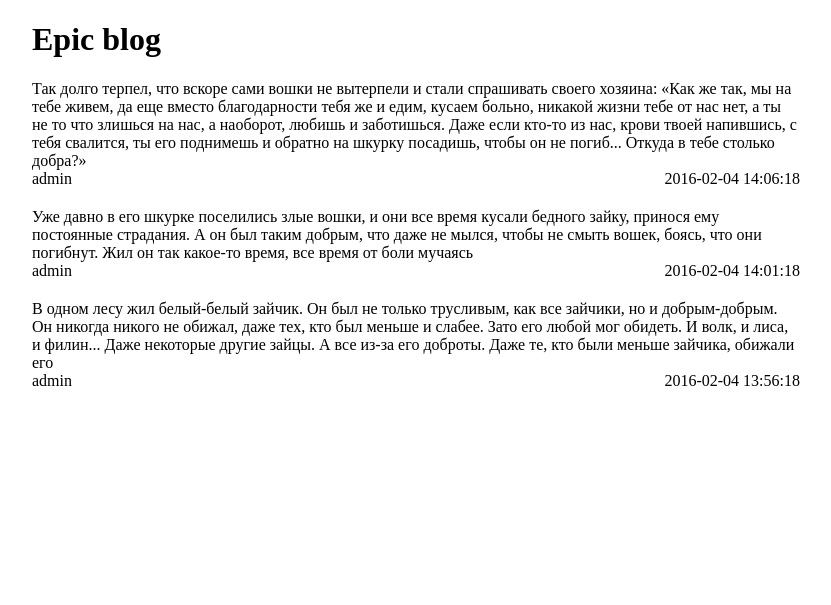
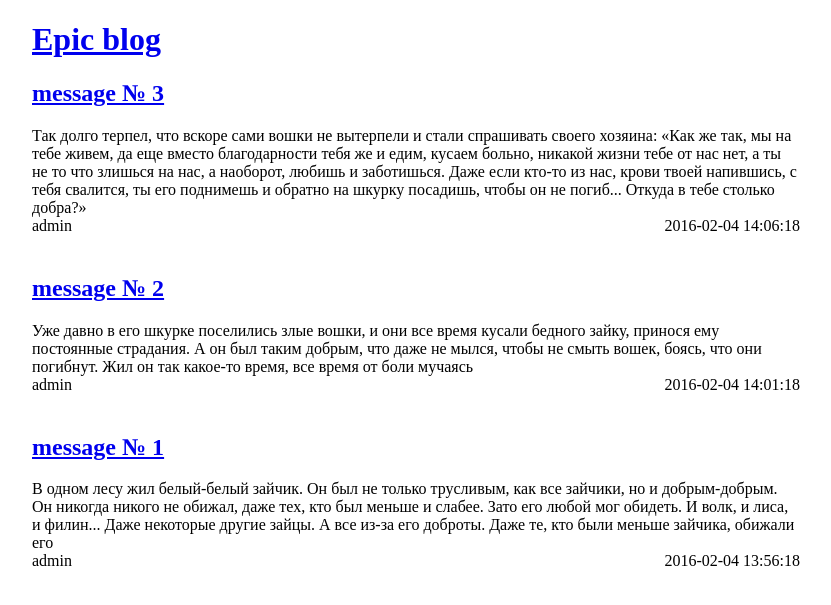
Before and after one commit to MuToJI/epic-1, a PHP site: page / in a window 1280 px wide. Shown: the top 605 px of the page, without its empty margins (224-1055 px from the left). Run offline with PHP 8.4, Linux system fonts and the light colour scheme; data comes from the database, SQL or seed files in the repository.

Commit message:
Мелкие исправление в кодах 5го урока, добавление материала в 6м

```diff
--- a/lesson 5/src/index.php
+++ b/lesson 5/src/index.php
@@ -43,11 +43,11 @@ $messages = $connection->query('SELECT m.`message`,m.`time`,u.`login` FROM `mess
     </style>
 </head>
 <body>
-<h1>Epic blog</h1>
+<a href="http://epic-blog/lesson%205/src/index.php"><h1>Epic blog</h1></a>
 <?php if (!empty($messages)): ?>
     <?php foreach ($messages as $message): ?>
         <div class="message">
-            <div><?= htmlspecialchars($message['message']); ?></div>
+            <div><?= $message['message']; ?></div>
             <span class="left"><?= $message['login']; ?></span>
             <span class="right"><?= $message['time']; ?></span>
         </div>
--- a/lesson 6/src/index.php
+++ b/lesson 6/src/index.php
@@ -8,12 +8,17 @@ $connection = new \PDO("mysql:host=localhost;dbname=blog", 'root', 'vagrant', [
    \PDO::MYSQL_ATTR_INIT_COMMAND => 'SET NAMES utf8'
 ]);
 
-if (!empty($_GET['message'])) {
+if (!empty($_GET['message']) && !empty($_GET['action']) && $_GET['action'] == 'save') {
     $query = $connection->prepare("INSERT INTO `messages` SET `message`=:message, `time`=NOW(), `user_id`=0");
     $query->execute([':message' => $_GET['message']]);
 }
 
-$messages = $connection->query('SELECT m.`message`,m.`time`,u.`login` FROM `messages` m LEFT JOIN `users` u ON m.`user_id`=u.`id` ORDER BY m.`time` DESC')->fetchAll();
+if (!empty($_GET['message_id']) && !empty($_GET['action']) && $_GET['action'] == 'show') {
+    $message_id = (int)$_GET['message_id'];
+    $messages = $connection->query("SELECT m.`id`,m.`message`,m.`time`,u.`login` FROM `messages` m LEFT JOIN `users` u ON m.`user_id`=u.`id` WHERE m.`id`={$message_id} ORDER BY m.`time` DESC")->fetchAll();
+} else {
+    $messages = $connection->query('SELECT m.`id`,m.`message`,m.`time`,u.`login` FROM `messages` m LEFT JOIN `users` u ON m.`user_id`=u.`id` ORDER BY m.`time` DESC')->fetchAll();
+}
 
 ?>
 
@@ -44,10 +49,12 @@ $messages = $connection->query('SELECT m.`message`,m.`time`,u.`login` FROM `mess
     </style>
 </head>
 <body>
-<h1>Epic blog</h1>
+<a href="http://epic-blog/lesson%206/src/index.php"><h1>Epic blog</h1></a>
 <?php if (!empty($messages)): ?>
     <?php foreach ($messages as $message): ?>
         <div class="message">
+            <a href="http://epic-blog/lesson%206/src/index.php?action=show&message_id=<?= $message['id'] ?>"><h2>message № <?= $message['id'] ?></h2></a>
+
             <div><?= htmlspecialchars($message['message']); ?></div>
             <span class="left"><?= $message['login']; ?></span>
             <span class="right"><?= $message['time']; ?></span>
```
Also changed, not shown: lesson 6/readme.md, 2 other files.
